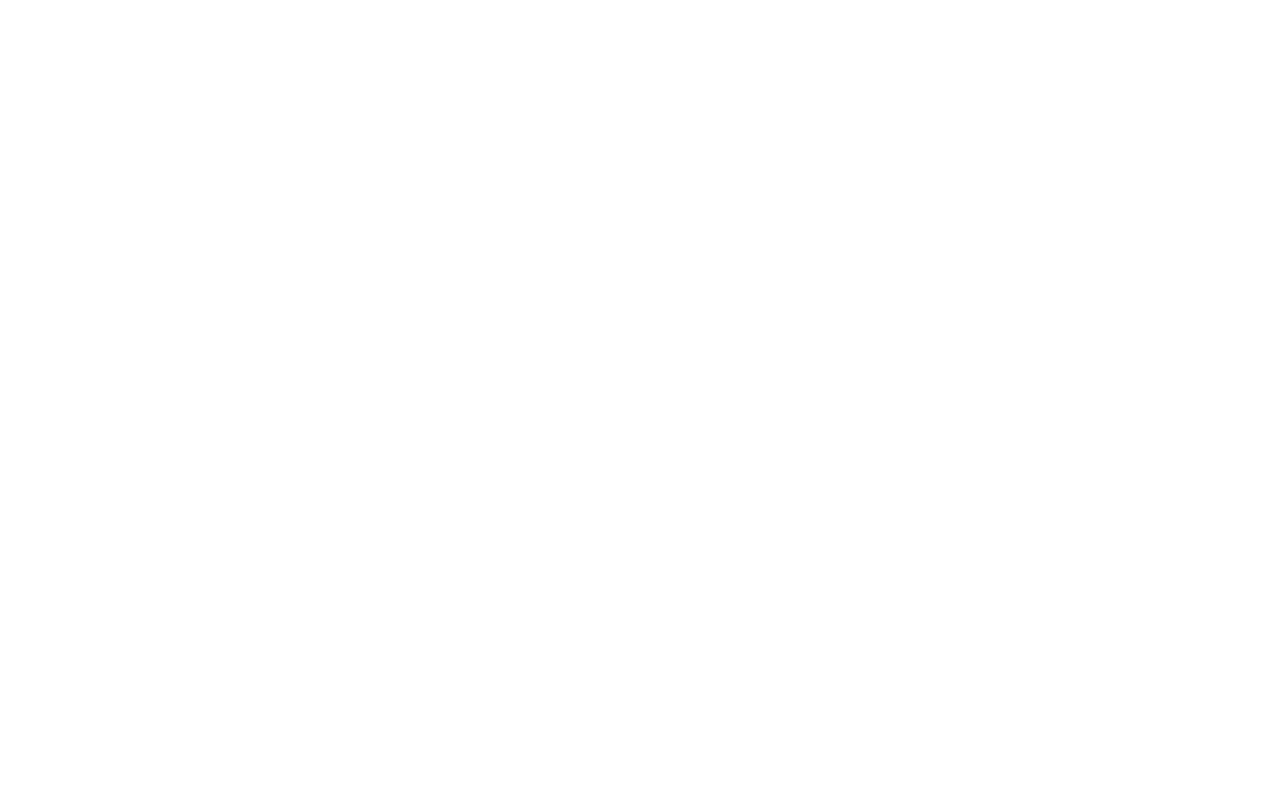
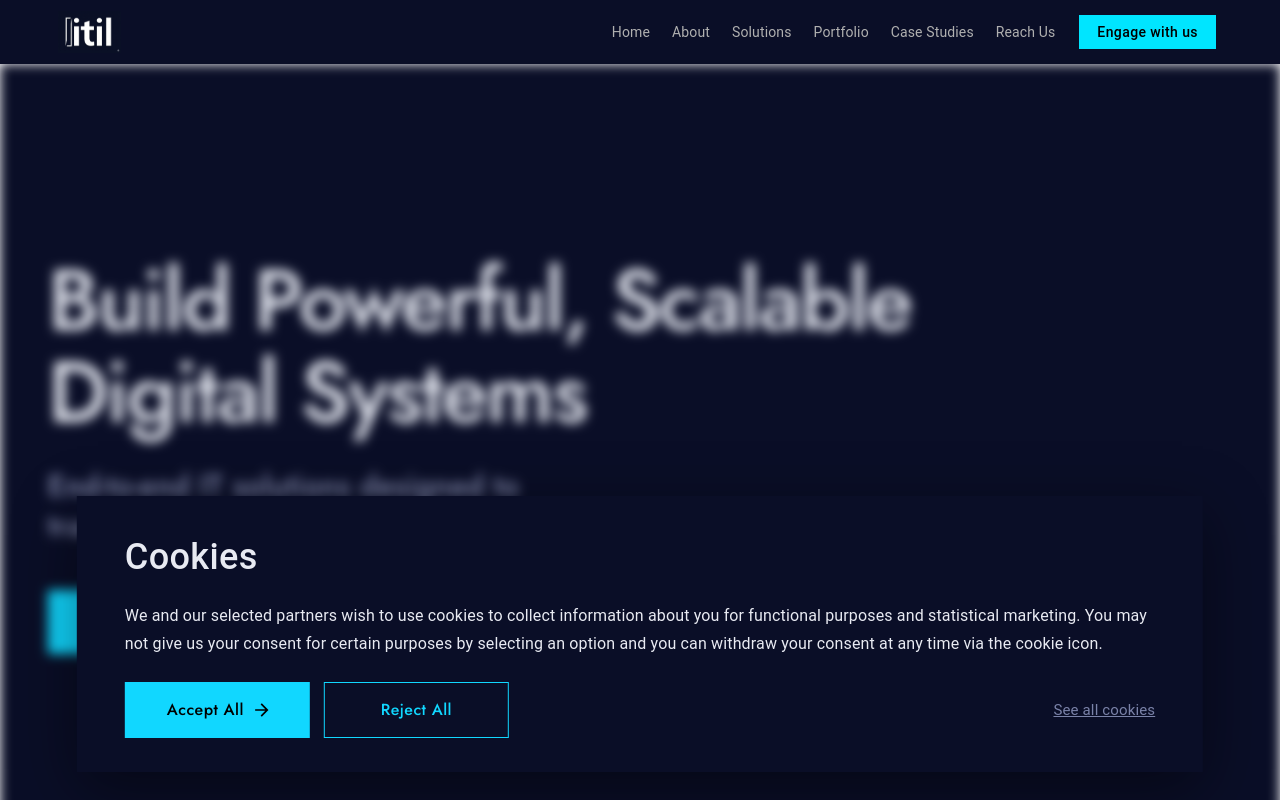
Before and after one commit to YashwanthVenaganti/itil, a React (Vite) app: page /it-services in a window 1280 px wide. Before the commit this address had no page. Shown: the top 800 px of the page. Built offline with nearby package versions, Linux system fonts and the light colour scheme.

Commit message:
37th commit

```diff
--- a/src/Components/Footer/Footer.jsx
+++ b/src/Components/Footer/Footer.jsx
@@ -33,6 +33,7 @@
         pt: { xs: 6, md: 8 },
         pb: { xs: 4, md: 5 },
         fontFamily: "Jost, sans-serif",
+        paddingX: { xs: 1, md: 1 },
       }}
     >
       <Container maxWidth={false} sx={{ px: { xs: 3, md: 6 } }}>
--- /dev/null
+++ b/src/Pages/It/It.jsx
@@ -0,0 +1,10 @@
+import HeroSection from "./Section1";
+
+
+export default function It() {
+  return (
+    <>
+      <HeroSection />
+    </>
+  );
+}
--- /dev/null
+++ b/src/Pages/It/Section1.jsx
@@ -0,0 +1,121 @@
+import { Box, Button, Typography } from "@mui/material";
+import { motion } from "framer-motion";
+import { useNavigate } from "react-router-dom";
+
+const MotionBox = motion(Box);
+const MotionTypography = motion(Typography);
+const MotionButton = motion(Button);
+
+export default function HeroSection() {
+  const navigate = useNavigate();
+
+  return (
+    <Box
+      sx={{
+        width: "100%",
+        minHeight: "100vh",
+        backgroundColor: "#0A0E27",
+        color: "#fff",
+        fontFamily: "Jost, sans-serif",
+        overflow: "hidden",
+        position: "relative",
+      }}
+    >
+      <Box
+        sx={{
+          maxWidth: "1440px",
+          mx: "auto",
+          px: { xs: "20px", sm: "32px", md: "48px" },
+          pt: { xs: "130px", sm: "150px", md: "170px", lg: "190px" },
+          pb: { xs: "80px", md: "100px" },
+        }}
+      >
+        <MotionBox
+          initial={{ opacity: 0, y: 45 }}
+          animate={{ opacity: 1, y: 0 }}
+          transition={{ duration: 0.75, ease: "easeOut" }}
+          sx={{
+            maxWidth: "980px",
+          }}
+        >
+          <MotionTypography
+            initial={{ opacity: 0, y: 45 }}
+            animate={{ opacity: 1, y: 0 }}
+            transition={{ duration: 0.8, delay: 0.15 }}
+            sx={{
+              fontFamily: "Jost, sans-serif",
+              fontWeight: 500,
+              fontSize: {
+                xs: "42px",
+                sm: "56px",
+                md: "72px",
+                lg: "86px",
+              },
+              lineHeight: {
+                xs: "48px",
+                sm: "64px",
+                md: "82px",
+                lg: "92px",
+              },
+              letterSpacing: {
+                xs: "-1px",
+                sm: "-1.4px",
+                md: "-1.8px",
+                lg: "-2.2px",
+              },
+              color: "#E7EAF3",
+              maxWidth: "980px",
+            }}
+          >
+            Build Powerful, Scalable
+            <br />
+            Digital Systems
+          </MotionTypography>
+
+          <MotionTypography
+            initial={{ opacity: 0, y: 28 }}
+            animate={{ opacity: 1, y: 0 }}
+            transition={{ duration: 0.7, delay: 0.3 }}
+            sx={{
+              mt: { xs: "22px", md: "28px" },
+              fontFamily: "Jost, sans-serif",
+              fontWeight: 500,
+              fontSize: { xs: "22px", sm: "26px", md: "30px" },
+              lineHeight: { xs: "30px", sm: "34px", md: "40px" },
+              color: "#8D94B8",
+              maxWidth: "600px",
+            }}
+          >
+            End-to-end IT solutions designed to transform your business
+            operations.
+          </MotionTypography>
+
+          <MotionButton
+            onClick={() => navigate("/schedule-consultation")}
+            initial={{ opacity: 0, y: 22 }}
+            animate={{ opacity: 1, y: 0 }}
+            transition={{ duration: 0.65, delay: 0.45 }}
+            whileHover={{ y: -4 }}
+            sx={{
+              mt: { xs: "32px", md: "44px" },
+              width: { xs: "100%", sm: "250px" },
+              height: "64px",
+              backgroundColor: "#11D7FF",
+              color: "#000",
+              borderRadius: 0,
+              textTransform: "none",
+              fontFamily: "Jost, sans-serif",
+              fontWeight: 500,
+              fontSize: "17px",
+              "&:hover": {
+                backgroundColor: "#11D7FF",
+              },
+            }}
+          >
+            Get a Consultation
+          </MotionButton>
+        </MotionBox>
+      </Box>
+    </Box>
+  );
+}
--- a/src/Pages/Portfolio/Section2.jsx
+++ b/src/Pages/Portfolio/Section2.jsx
@@ -61,7 +61,7 @@
         fontFamily: "Jost, sans-serif",
         py: { xs: "70px", md: "110px" },
         overflowX: "hidden",
-        borderTop:"0.8px solid #FFFFFF14",
+        borderTop: "0.8px solid #FFFFFF14",
       }}
     >
       {/* ✅ SAME CONTAINER AS HERO */}
@@ -192,7 +192,17 @@
               <Box sx={{ display: "flex", flexDirection: "column", gap: "12px" }}>
                 {project.points.map((point) => (
                   <Box key={point} sx={{ display: "flex", gap: "10px" }}>
-                    <Typography sx={{ color: "#00D9FF" }}>✓</Typography>
+                    <Box
+                      sx={{
+                        width: "8px",
+                        height: "8px",
+                        borderRadius: "50%",
+                        backgroundColor: "#00D9FF",
+                        // boxShadow: "0 0 0 4px rgba(0,217,255,0.15)",
+                        flexShrink: 0,
+                        mt: "6px",
+                      }}
+                    />
                     <Typography sx={{ fontSize: "14px", color: "#8D94B8" }}>
                       {point}
                     </Typography>
--- a/src/Router/AppRouter.jsx
+++ b/src/Router/AppRouter.jsx
@@ -20,6 +20,7 @@
 import Consultation from "../Pages/Consultation/Consultation";
 import CookieConsent from "../Components/Cookies/Cookies";
 import { Box } from "@mui/material";
+import It from "../Pages/It/It";
 
 function Layout() {
   const { pathname } = useLocation();
@@ -73,6 +74,7 @@
           <Route path="/legal" element={<Legal />} />
           <Route path="/speak-to-our-expert" element={<Speak />} />
           <Route path="/schedule-consultation" element={<Consultation />} />
+          <Route path="/it-services" element={<It />} /> {/* New route for IT Services page */}
         </Route>
       </Routes>
     </BrowserRouter>
```
